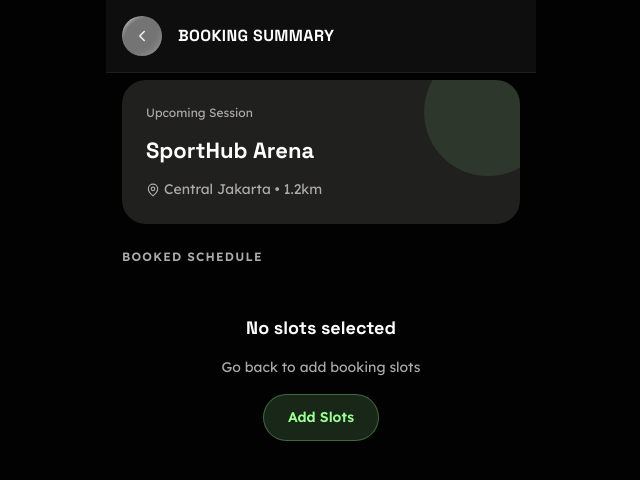
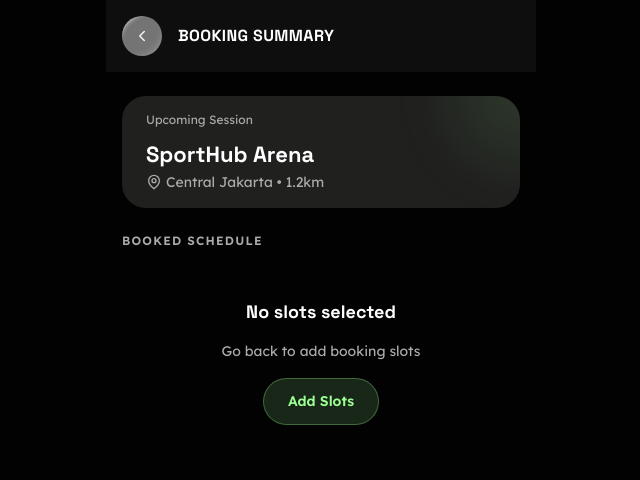
Before and after one commit to evansaragih/playwise, a Next.js app: page /booking-summary/1 in a window 1280 px wide. Shown: the top 480 px of the page, without its empty margins (319-959 px from the left). Built offline with nearby package versions, Linux system fonts and the light colour scheme.

Commit message:
Update UI

```diff
--- a/app/booking-summary/[id]/page.tsx
+++ b/app/booking-summary/[id]/page.tsx
@@ -147,8 +147,7 @@ export default function BookingSummaryPage() {
            style={{ top:0, left:'max(0px,calc(50% - 215px))', right:'max(0px,calc(50% - 215px))',
              background:'#0E0E0E' }}>
         <div className="status-bar-spacer" style={{ background:'#0E0E0E' }} />
-        <div className="flex items-center gap-4 px-4 py-4"
-             style={{ borderBottom:'1px solid #1E1E1E' }}>
+        <div className="flex items-center gap-4 px-4 py-4">
           <motion.button whileTap={{ scale:0.9 }} onClick={() => router.back()}
             className="flex items-center justify-center flex-none tap-highlight liquid-glass-icon"
             style={{ width:40, height:40, borderRadius:9999 }}>
@@ -164,22 +163,51 @@ export default function BookingSummaryPage() {
 
       {/* ══ SCROLLABLE CONTENT ══ */}
       <motion.div variants={stagger.container} initial="initial" animate="animate"
-        className="px-4 flex flex-col gap-6 pt-2">
+        className="px-4 flex flex-col gap-6 pt-6">
 
-        {/* ── VENUE HEADER CARD ── bg:#20201F r:24 p:16 24 */}
+        {/* ── VENUE HEADER CARD ── */}
         <motion.div variants={stagger.item}
-          className="relative rounded-3xl overflow-hidden p-6 flex flex-col gap-3"
-          style={{ background:'#20201F' }}>
-          {/* Green glow orb */}
-          <div className="absolute -top-8 -right-8 pointer-events-none"
-               style={{ width:128, height:128, background:'rgba(156,255,147,0.10)', borderRadius:9999 }} />
-          <p className="font-ui text-[12px]" style={{ color:'#ADAAAA' }}>Upcoming Session</p>
-          <p className="font-heading font-bold text-white" style={{ fontSize:22 }}>{venue.name}</p>
-          <div className="flex items-center gap-1">
-            <GrLocation size={14} color="#ADAAAA" />
-            <span className="font-ui text-[14px]" style={{ color:'#ADAAAA' }}>
-              {venue.location} • {venue.distance}
-            </span>
+          className="relative flex flex-col items-start overflow-hidden"
+          style={{
+            background: '#20201F',
+            borderRadius: 24,
+            padding: '16px 24px',
+            isolation: 'isolate'
+          }}>
+
+          {/* Overlay+Blur */}
+          <div className="absolute pointer-events-none"
+               style={{
+                 width: 128, height: 128,
+                 right: -64, top: -64,
+                 background: 'rgba(156, 255, 147, 0.1)',
+                 filter: 'blur(32px)',
+                 borderRadius: 9999,
+                 zIndex: 0
+               }} />
+
+          {/* Container (gap 12px) */}
+          <div className="flex flex-col items-start relative z-10 w-full" style={{ gap: 12 }}>
+            {/* Upcoming Session */}
+            <div className="font-ui font-normal text-[12px] leading-[16px] text-[#ADAAAA]">
+              Upcoming Session
+            </div>
+
+            {/* Title + Location (gap 4px) */}
+            <div className="flex flex-col items-start w-full" style={{ gap: 4 }}>
+              {/* Heading 2 */}
+              <div className="font-heading font-bold text-[22px] leading-[28px] text-white">
+                {venue.name}
+              </div>
+
+              {/* Location Row */}
+              <div className="flex flex-row items-center" style={{ gap: 4 }}>
+                <GrLocation size={16} color="#ADAAAA" />
+                <div className="font-ui font-normal text-[14px] leading-[20px] text-[#ADAAAA]">
+                  {venue.location} • {venue.distance}
+                </div>
+              </div>
+            </div>
           </div>
         </motion.div>
 
--- a/app/discover/page.tsx
+++ b/app/discover/page.tsx
@@ -250,8 +250,8 @@ export default function DiscoverPage() {
             className="fixed z-[500]"
             style={{
               /* Anchor to mobile frame - works on both mobile device and desktop preview */
-              left: 'max(0px, calc(50% - 196.5px))',
-              right: 'max(0px, calc(50% - 196.5px))',
+              left: 'max(0px, calc(50% - 215px))',
+              right: 'max(0px, calc(50% - 215px))',
               bottom: 0,
               background: 'linear-gradient(to top, #020202 55%, transparent 100%)',
               padding: '28px 16px 24px',
@@ -283,6 +283,7 @@ export default function DiscoverPage() {
             </div>
 
             {/* CTA — bg:#9CFF93 r:9999 h:64 — ONE trailing chevron only */}
+            <Link href={`/venue/${selectedVenue.id}`} className="block w-full">
               <motion.button whileTap={{ scale:0.97 }}
                 className="w-full flex items-center justify-center font-heading font-bold gap-2"
                 style={{ background:'#9CFF93', color:'#006413', height:64, borderRadius:9999, fontSize:18 }}>
@@ -292,6 +293,7 @@ export default function DiscoverPage() {
                   <polyline points="9 18 15 12 9 6"/>
                 </svg>
               </motion.button>
+            </Link>
           </motion.div>
         )}
       </AnimatePresence>
--- a/app/globals.css
+++ b/app/globals.css
@@ -80,14 +80,14 @@ html, body {
 
 /* ── Liquid Glass nav pill ── */
 .liquid-glass-nav {
-  background: rgba(26, 26, 26, 0.20);
+  background: rgba(26, 26, 26, 0.2);
   backdrop-filter: blur(26px);
   -webkit-backdrop-filter: blur(26px);
   border-radius: 433px;
   box-shadow:
-    inset 0    0   95px  0   rgba(242, 242, 242, 0.50),
-    inset -9px -9px 9px -12px rgba(179, 179, 179, 0.40),
-    inset  9px  9px 4px -12px rgba(179, 179, 179, 1.00);
+    inset 8.66px 8.66px 4.33px -12px #B3B3B3,
+    inset -8.66px -8.66px 9.1px -12px rgba(179, 179, 179, 0.4),
+    inset 0px 0px 95.27px rgba(242, 242, 242, 0.5);
 }
 
 /* ── Liquid Glass active tab ── */
--- a/app/home/page.tsx
+++ b/app/home/page.tsx
@@ -1,6 +1,6 @@
 'use client'
 import { useEffect, useState } from 'react'
-import { motion } from 'framer-motion'
+import { motion, useMotionValue, useTransform, animate } from 'framer-motion'
 import { Search, MapPin, TrendingUp, ChevronRight, Star } from 'lucide-react'
 import Link from 'next/link'
 import BottomNav from '@/components/layout/BottomNav'
@@ -77,23 +77,7 @@ export default function HomePage() {
         <div className="flex flex-col gap-6 px-4 pt-6">
 
           {/* ── ACTIVITY STREAK bg:#20201F r:16 px:24 py:16 gap:8 ── */}
-          <motion.div variants={stagger.item}
-            className="rounded-2xl px-6 py-4 flex flex-col"
-            style={{ background: '#20201F', gap: 8 }}>
-            <p className="font-heading font-bold text-white text-[18px] leading-none">Activity Streak</p>
-            <div className="flex items-center gap-2">
-              <span className="font-heading font-bold text-[32px] leading-none" style={{ color: '#9CFF93' }}>
-                {mockUser.activityStreak}
-              </span>
-              <span className="font-ui font-semibold text-[12px]" style={{ color: '#ADAAAA' }}>DAYS ACTIVE</span>
-            </div>
-            <div className="flex gap-1.5 mt-1">
-              {mockUser.activityDays.map((active, i) => (
-                <div key={i} className="flex-1 h-2 rounded-full"
-                     style={{ background: active ? '#9CFF93' : '#2A2A2A' }} />
-              ))}
-            </div>
-          </motion.div>
+          <AnimatedStreakCard />
 
           {/* ── PENDING PAYMENT ── */}
           <motion.div variants={stagger.item} className="flex flex-col gap-3">
@@ -343,3 +327,35 @@ function SectionRow({ title, href }: { title: string; href?: string }) {
     </div>
   )
 }
+
+function AnimatedStreakCard() {
+  const count = useMotionValue(0)
+  const rounded = useTransform(count, Math.round)
+
+  useEffect(() => {
+    const controls = animate(count, mockUser.activityStreak, { duration: 1.2, delay: 0.15, ease: 'easeOut' })
+    return controls.stop
+  }, [])
+
+  return (
+    <motion.div variants={stagger.item}
+      className="rounded-2xl px-6 py-4 flex flex-col"
+      style={{ background: '#20201F', gap: 8 }}>
+      <p className="font-heading font-bold text-white text-[18px] leading-none">Activity Streak</p>
+      <div className="flex items-center gap-2">
+        <motion.span className="font-heading font-bold text-[32px] leading-none" style={{ color: '#9CFF93' }}>
+          {rounded}
+        </motion.span>
+        <span className="font-ui font-semibold text-[12px]" style={{ color: '#ADAAAA' }}>DAYS ACTIVE</span>
+      </div>
+      <div className="flex gap-1.5 mt-1">
+        {mockUser.activityDays.map((active, i) => (
+          <motion.div key={i} className="flex-1 h-2 rounded-full"
+               initial={{ background: '#2A2A2A' }}
+               animate={{ background: active ? '#9CFF93' : '#2A2A2A' }}
+               transition={{ duration: 0.35, delay: i * 0.12 + 0.3 }} />
+        ))}
+      </div>
+    </motion.div>
+  )
+}
--- a/app/schedule/[id]/page.tsx
+++ b/app/schedule/[id]/page.tsx
@@ -141,8 +141,7 @@ export default function SchedulePage() {
              background: '#0E0E0E',
            }}>
         <div className="status-bar-spacer" style={{ background:'#0E0E0E' }} />
-        <div className="flex items-center gap-4 px-4 py-4"
-             style={{ borderBottom:'1px solid #1E1E1E' }}>
+        <div className="flex items-center gap-4 px-4 py-4">
           <motion.button whileTap={{ scale:0.9 }} onClick={() => router.back()}
             className="flex items-center justify-center flex-none tap-highlight liquid-glass-icon"
             style={{ width:40, height:40, borderRadius:9999 }}>
--- a/app/venue/[id]/page.tsx
+++ b/app/venue/[id]/page.tsx
@@ -83,17 +83,14 @@ export default function VenueDetailPage() {
           transition={{ delay:0.1 }}
           onClick={() => router.back()}
           whileTap={{ scale:0.9 }}
-          className="fixed z-50 flex items-center justify-center tap-highlight"
+          className="fixed z-50 flex items-center justify-center tap-highlight liquid-glass-icon"
           style={{
             top: 'max(16px, calc(var(--sat,0px) + 12px))',
-            left: 16,
+            left: 'max(16px, calc(50% - 199px))',
             width: 40, height: 40,
-            background: 'rgba(0,0,0,0.55)',
             borderRadius: 9999,
-            backdropFilter: 'blur(8px)',
-            WebkitBackdropFilter: 'blur(8px)',
           }}>
-          <LuChevronLeft size={20} color="#FFFFFF" strokeWidth={2} />
+          <LuChevronLeft size={18} color="#F5F5F5" strokeWidth={2} />
         </motion.button>
 
         {/* ── RATING PILL — bottom-right inside photo ── */}
```
Lines whose indentation alone changed are shown as unchanged.
